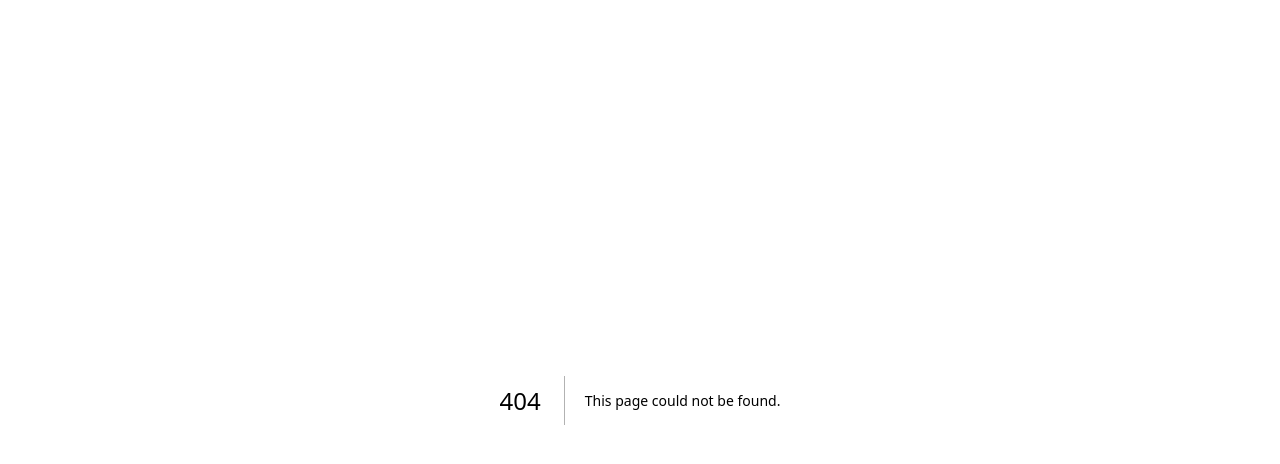
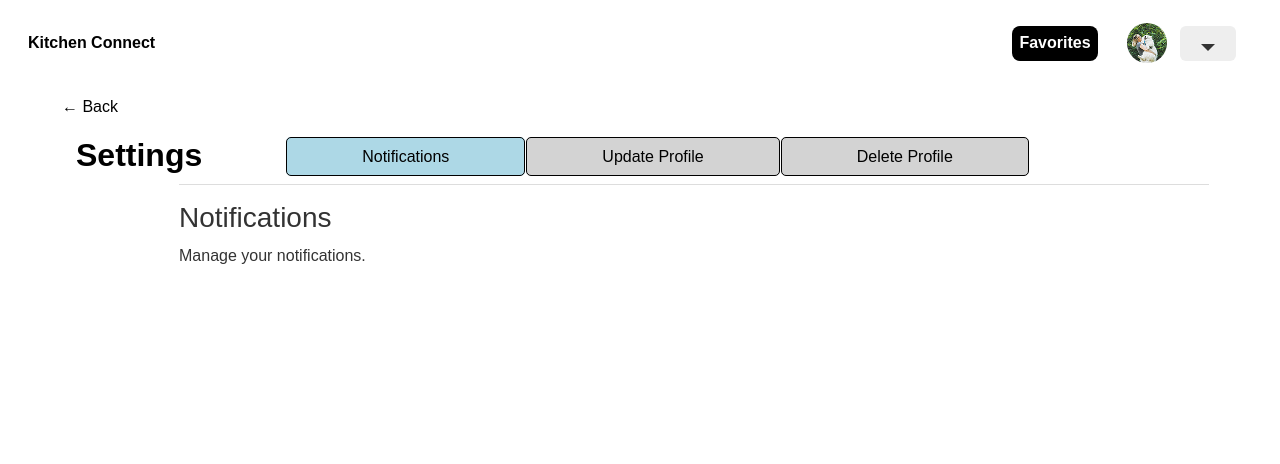
Before and after one commit to brocoli05/kitchen-connect-client, a Next.js app: page /profile/settings in a window 1280 px wide. Before the commit this address had no page. Shown: the top 464 px of the page. Built offline with nearby package versions, Linux system fonts and the light colour scheme.

Commit message:
Add files via upload

```diff
--- /dev/null
+++ b/components/SettingsTab.jsx
@@ -0,0 +1,66 @@
+import React from 'react';
+import Link from 'next/link';
+import { Row, Col } from 'react-bootstrap';
+
+export default function SettingsTab({ activeTab, children }) {
+  return (
+    <Row className="mt-4" style={{ marginLeft: '0', paddingLeft: '0' }}>
+
+      <Col md={3}>
+        <div style={{ paddingLeft: "50px"}}>
+          <Link href="/mainpage">← Back</Link>
+        </div>
+        <h2 style={{ paddingLeft: '4rem', paddingTop: '1rem', fontWeight: 'bold', color: 'black' }}>
+          Settings
+        </h2>
+      </Col>
+
+
+      <Col
+        md={9}
+        style={{
+          paddingLeft: '0',
+          marginLeft: '-9rem',
+          marginTop: '3.125rem'
+        }}
+      >
+
+        <div
+          style={{
+            display: 'flex',
+            marginBottom: '10px',
+            gap: '1px',
+            paddingLeft: '0',
+            marginLeft: '0',
+            justifyContent: 'center',
+          }}
+        >
+          <Link href="/profile/settings" style={{ textDecoration: 'none' }}>
+            <span style={{ cursor: 'pointer', backgroundColor: activeTab === 'notifications' ? 'lightblue' : 'lightgrey', color: 'black', padding: '10px 75px', border: '1px solid black', borderRadius: '5px' }}>Notifications</span>
+          </Link>
+
+          <Link href="/profile/edit" style={{ textDecoration: 'none' }}>
+            <span style={{ cursor: 'pointer', backgroundColor: activeTab === 'update' ? 'lightblue' : 'lightgrey', color: 'black', padding: '10px 75px', border: '1px solid black', borderRadius: '5px' }}>Update Profile</span>
+          </Link>
+
+          <Link href="/profile/delete" style={{ textDecoration: 'none' }}>
+            <span style={{ cursor: 'pointer', backgroundColor: activeTab === 'delete' ? 'lightblue' : 'lightgrey', color: 'black', padding: '10px 75px', border: '1px solid black', borderRadius: '5px' }}>Delete Profile</span>
+          </Link>
+        </div>
+
+        <div
+          style={{
+            borderBottom: '1px solid #ddd',
+            width: '1030px',
+            marginBottom: '20px',
+            paddingTop: '0.3rem',
+            margin: '0 auto'
+          }}
+        ></div>
+
+        {children}
+
+      </Col>
+    </Row>
+  );
+}
--- a/components/TopNavBar.jsx
+++ b/components/TopNavBar.jsx
@@ -99,7 +99,7 @@ export default function TopNavBar({}) {
               id="dropdown-settings"
             ></Dropdown.Toggle>
             <Dropdown.Menu align="end">
-              <Dropdown.Item onClick={() => router.push("/profile/edit")}>
+              <Dropdown.Item onClick={() => router.push("/profile/settings")}>
                 Settings…
               </Dropdown.Item>
               <Dropdown.Item onClick={handleLogout}>Logout</Dropdown.Item>
--- /dev/null
+++ b/pages/profile/settings.js
@@ -0,0 +1,17 @@
+import React from 'react';
+import TopNavBar from '../../components/TopNavBar';
+import SettingsTab from '../../components/SettingsTab';
+
+export default function Settings() {
+  return (
+    <div>
+      <TopNavBar />
+      <SettingsTab activeTab="notifications">
+        <div style={{ marginLeft: '0' , paddingTop: '1rem' }}>
+          <h3>Notifications</h3>
+          <p>Manage your notifications.</p>
+        </div>
+      </SettingsTab>
+    </div>
+  );
+}
```
Also changed, not shown: pages/profile/delete.jsx (+9 -10 lines), pages/profile/edit.jsx (+9 -3 lines).
